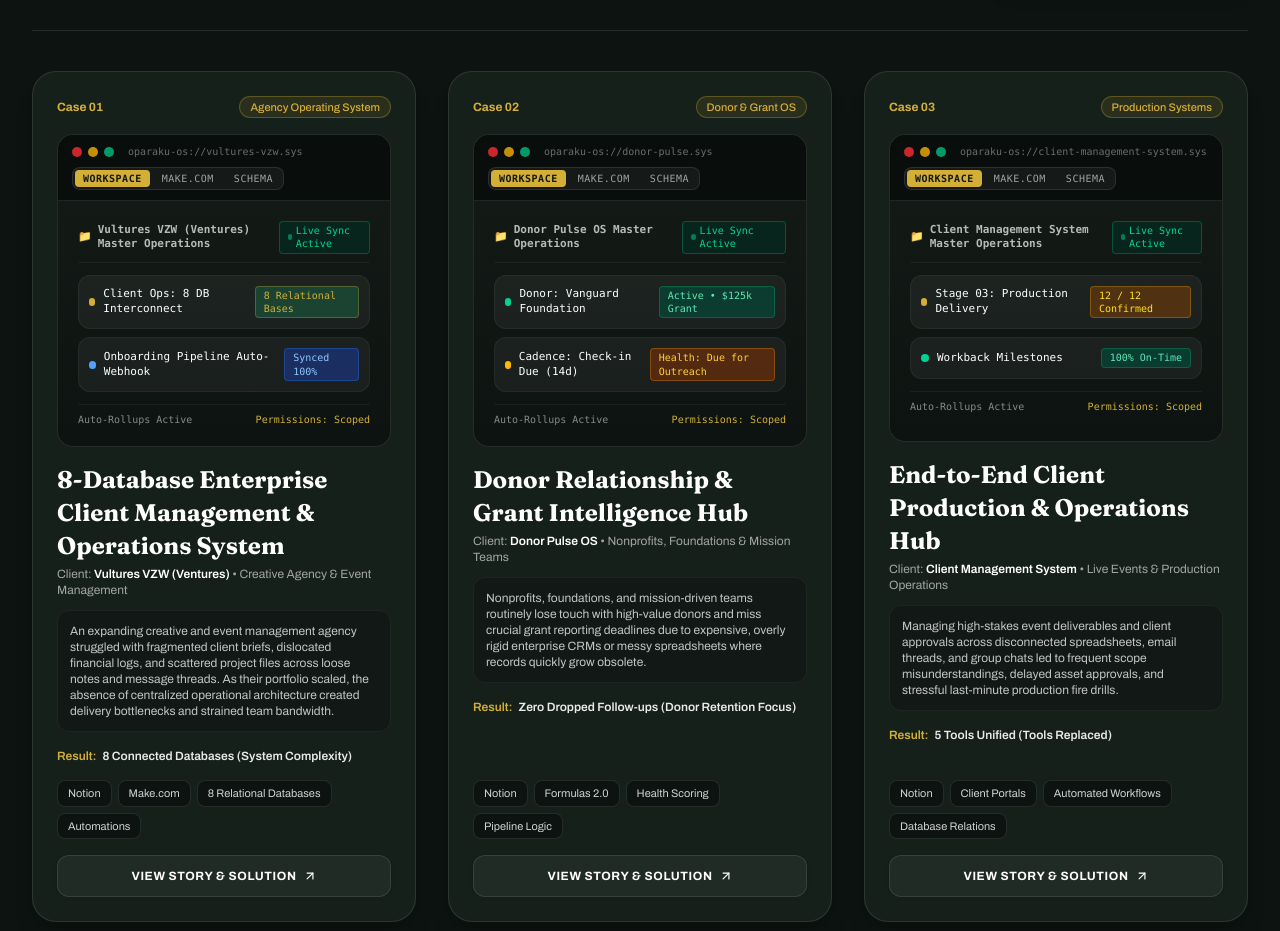
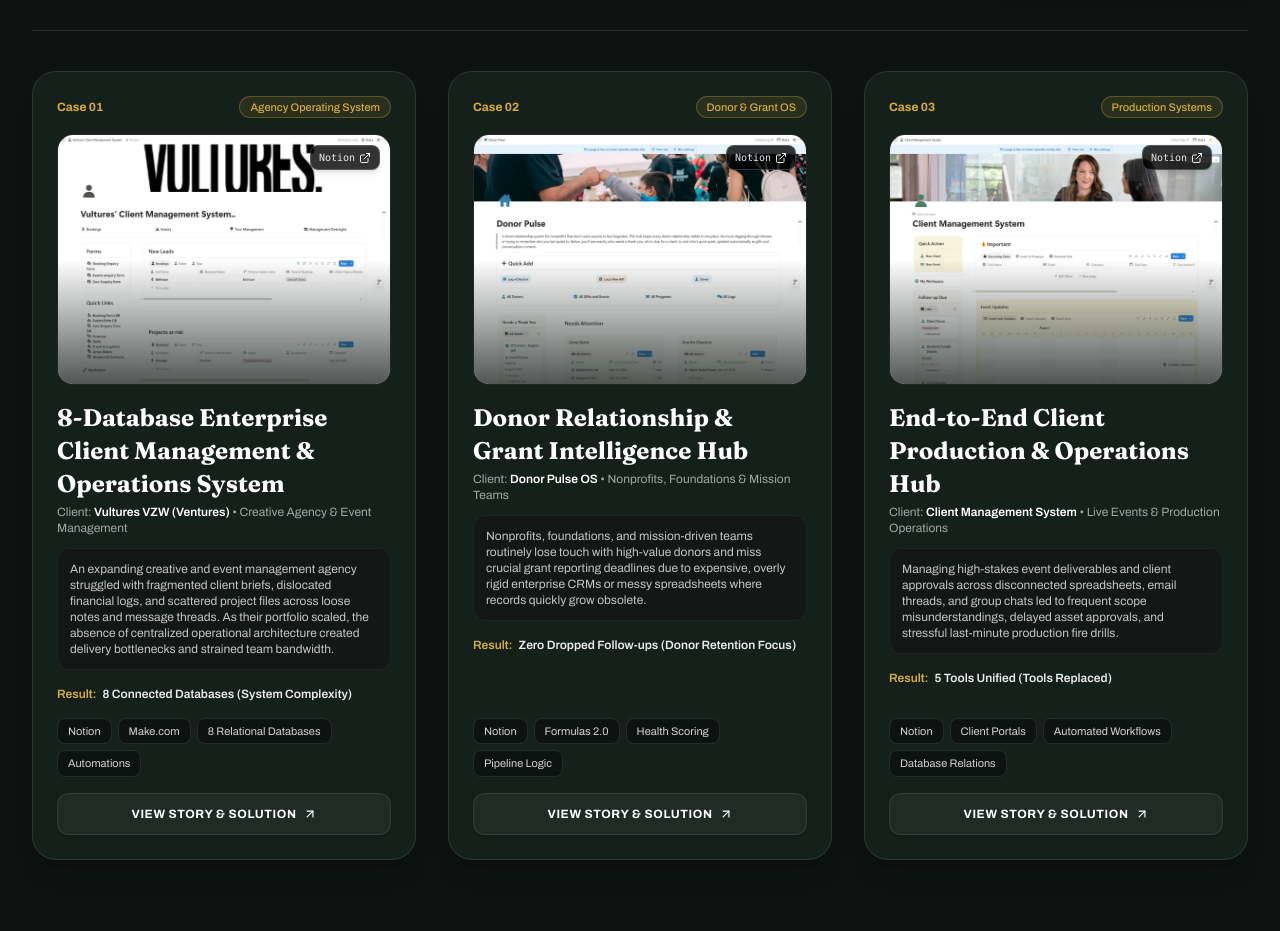
Before and after one commit to ifeanyiowens/Knight-Workspace, a React (Vite) app: page / in a window 1280 px wide. Shown: the part 3080-4011 px from the top of the page. Built offline with nearby package versions, Linux system fonts and the light colour scheme.

Commit message:
Show real workspace screenshots on Home page featured cards instead of the fake mockup widget

```diff
--- a/src/pages/HomePage.tsx
+++ b/src/pages/HomePage.tsx
@@ -180,12 +180,37 @@
                   </div>
 
                   <div className="mb-4">
+                  {study.image ? (
+                    <div className="mb-4 overflow-hidden rounded-2xl border border-white/10 bg-black/50 relative group/img aspect-[4/3] shadow-inner">
+                      <img
+                        src={study.image}
+                        alt={`${study.title} Notion Workspace Preview`}
+                        referrerPolicy="no-referrer"
+                        className="w-full h-full object-cover object-top transition-transform duration-500 group-hover/img:scale-105"
+                      />
+                      <div className="absolute inset-0 bg-gradient-to-t from-[#16201B] via-transparent to-transparent opacity-75 pointer-events-none" />
+                      {study.link && (
+                        <a
+                          href={study.link}
+                          target="_blank"
+                          rel="noopener noreferrer"
+                          onClick={(e) => e.stopPropagation()}
+                          className="absolute top-2.5 right-2.5 px-2 py-1 rounded-lg bg-black/80 hover:bg-[#D4AF37] text-white/90 hover:text-[#111815] transition-all border border-white/20 text-[10px] font-mono font-medium flex items-center gap-1 shadow-md"
+                          title="Open Live Notion Template / Workspace"
+                        >
+                          <span>Notion</span>
+                          <ExternalLink className="w-3 h-3" />
+                        </a>
+                      )}
+                    </div>
+                  ) : (
                     <ParallaxVisualMockup
                       studyId={study.id}
                       client={study.client}
                       title={study.title}
                       tools={study.tools}
                     />
+                  )}
                   </div>
 
                   <h3 className="font-serif text-2xl font-bold text-white hover:text-[#D4AF37] transition-colors mb-1 leading-snug">
```
